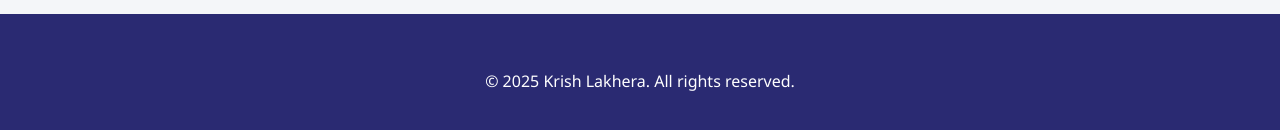
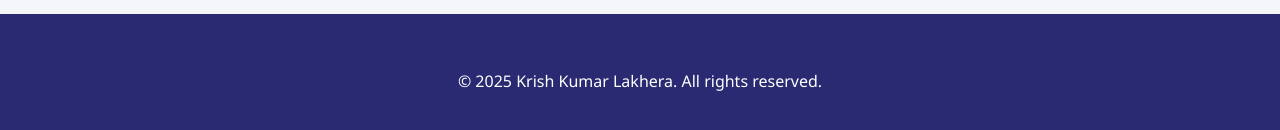
Before and after one commit to Krish974/CODSOFT, a plain HTML site: page portfolio/index.html in a window 1280 px wide. Shown: the part 1962-2092 px from the top of the page. Drawn offline with Linux system fonts and the light colour scheme.

Commit message:
portfolio

```diff
--- a/portfolio/index.html
+++ b/portfolio/index.html
@@ -73,7 +73,7 @@ Hi! I'm Krish Kumar Lakhera, a Computer Science Engineering student at JECRC Fou
 
 <footer>
     <div class="container">
-      <p>&copy; 2025  Krish Lakhera. All rights reserved.</p>
+      <p>&copy; 2025  Krish Kumar Lakhera. All rights reserved.</p>
     </div>
 
   </footer>
```
